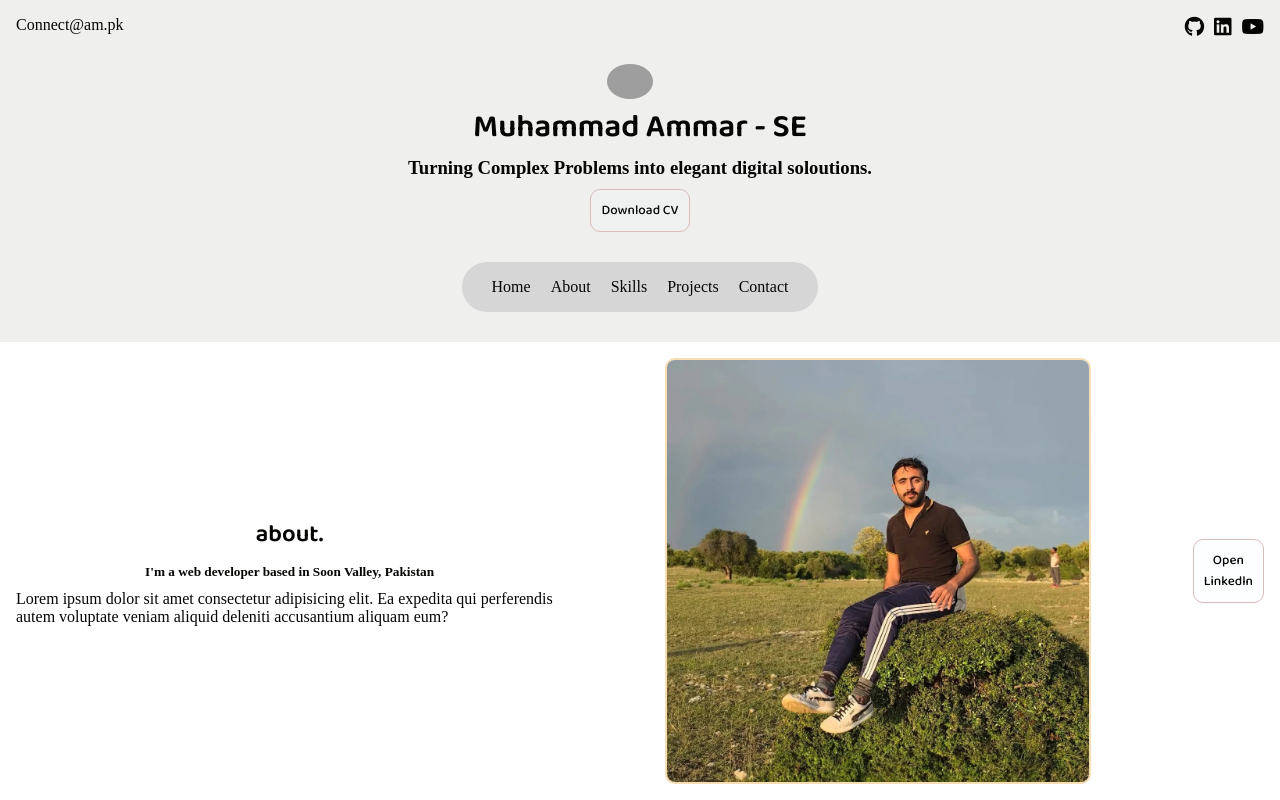
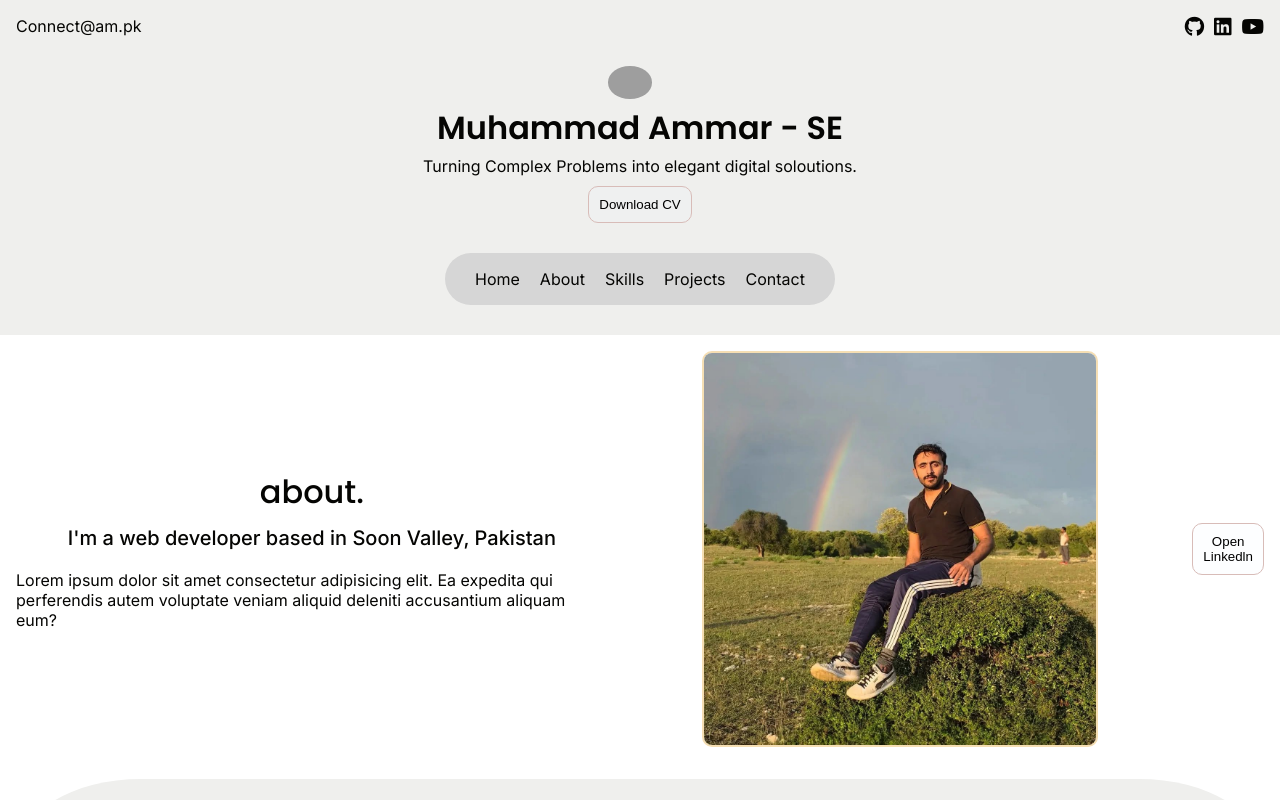
Before and after one commit to tcintern-006/Personal-Portfolio-Landing-Page, a plain HTML site: page index.html in a window 1280 px wide. Shown: the top 800 px of the page. Drawn offline with Linux system fonts and the light colour scheme; grey boxes are pictures that could not be loaded.

Commit message:
Optimized css

```diff
--- a/index.html
+++ b/index.html
@@ -26,7 +26,7 @@
         <div class="hook">
             <img src="Assets/pic.png" alt="Ammar's pic" class="profile-pic">
             <h1>Muhammad Ammar - SE</h1>
-            <h3>Turning Complex Problems into elegant digital soloutions.</h3>
+            <p>Turning Complex Problems into elegant digital soloutions.</p>
             <button>Download CV</button>
         </div>
         <nav>
@@ -40,10 +40,10 @@
         </nav>
     </header>
 
-    <Section class="about">
+    <section class="about">
         <div>
-            <h1>about.</h1>
-            <h5>I'm a web developer based in Soon Valley, Pakistan</h5>
+            <h2>about.</h2>
+            <h3>I'm a web developer based in Soon Valley, Pakistan</h3>
             <p>Lorem ipsum dolor sit amet consectetur adipisicing elit. Ea expedita qui perferendis autem voluptate
                 veniam aliquid deleniti accusantium aliquam eum?</p>
         </div>
@@ -51,12 +51,12 @@
             <img src="Assets/about.jpg" alt="ammar's pic">
         </div>
         <button>Open Linkedln</button>
-    </Section>
+    </section>
 
     <section class="skills">
         <div class="half">
             <div>
-                <h1>Skills I have</h1>
+                <h2>Skills I have</h2>
             </div>
             <div class="items">
                 <i class="fa-brands fa-html5 fa-bounce fa-2xl" title="HTML5"></i>
@@ -82,7 +82,7 @@
 
     <section class="projects">
         <div>
-            <h1>My Work</h1>
+            <h2>My Work</h2>
         </div>
 
         <div class="project-list">
@@ -137,10 +137,9 @@
 
     <section class="contact">
 
-        <h1>Contact Me</h1>
+        <h2>Contact Me</h2>
 
         <form class="contact-form">
-
             <input type="text" placeholder="Your Name" required>
 
             <input type="email" placeholder="Your Email" required>
--- a/style.css
+++ b/style.css
@@ -1,12 +1,24 @@
-@import url('https://fonts.googleapis.com/css2?family=Baloo+Bhai+2:wght@400..800&display=swap');
+@import url('https://fonts.googleapis.com/css2?family=Inter:ital,opsz,wght@0,14..32,100..900;1,14..32,100..900&family=Poppins:ital,wght@0,100;0,200;0,300;0,400;0,500;0,600;0,700;0,800;0,900;1,100;1,200;1,300;1,400;1,500;1,600;1,700;1,800;1,900&display=swap');
 
 * {
     margin: 0;
     padding: 0;
     box-sizing: border-box;
-    color: #050503;
+}
 
+:root{
+    --background-color-primary: #FFFFFF;
+    --background-color-secondary: #EFEFED;
+  --heading-font: "Poppins", sans-serif;
+--body-font: "Inter", sans-serif;
+    --text-color: #050503;
 }
+
+body{
+    font-family: var(--body-font);
+    color: var(--text-color);
+}
+
 html{
     scroll-behavior: smooth;
 }
@@ -28,7 +40,7 @@ html{
 
 header {
     /* border:  3px solid black; */
-    background-color: #EFEFED;
+    background-color: var(--background-color-secondary);
     display: flex;
     align-items: center;
     justify-content: center;
@@ -36,9 +48,9 @@ header {
     padding: 16px 16px;
     padding-bottom: 30px;
     gap: 30px;
-    color: aquamarine;
     text-align: center;
 }
+
 
 .hook {
     display: flex;
@@ -61,6 +73,7 @@ nav {
 
 .nav-div a {
     transition: all 0.3s ease-in-out;
+    color: var(--text-color);
 }
 
 .nav-div a:hover {
@@ -103,7 +116,7 @@ nav {
 }
 
 .half {
-    background-color: #EFEFED;
+    background-color: var(--background-color-secondary);
     padding: 30px;
     overflow: hidden;
     border-radius: 10%;
@@ -148,7 +161,7 @@ nav {
     gap: 10px;
     padding: 10px;
     border-radius: 10px;
-    background-color: #EFEFED;
+    background-color: var(--background-color-secondary);
     margin: 10px;
     width: 100%;
 }
@@ -201,22 +214,28 @@ footer {
 /* UNIVERSAL CSS */
 
 h1 {
-    font-family: "Baloo Bhai 2";
+    font-family: var(--heading-font);
     font-weight: 550;
-    /* font-size: 27px; */
     line-height: 1cm;
 
 }
 
-h4 {
-    font-family: "Baloo Bhai 2";
+h2{
+    font-family: var(--heading-font);
+    font-weight: 500;
+    font-size: 2rem;
+}
+
+h3 {
     font-weight: 500;
     font-size: 20px;
     margin-bottom: 10px;
 }
 
+
+
+
 button {
-    font-family: "Baloo Bhai 2";
     padding: 10px;
     background-color: rgba(240, 248, 255, 0.144);
     border: 1px rgb(216, 188, 184) solid;
@@ -237,7 +256,7 @@ a {
 
 /* MEDIA QUERRIES */
 
-@media (min-width:455px) {
+@media (min-width:755px) {
 
     .links {
         width: 100%;
```
